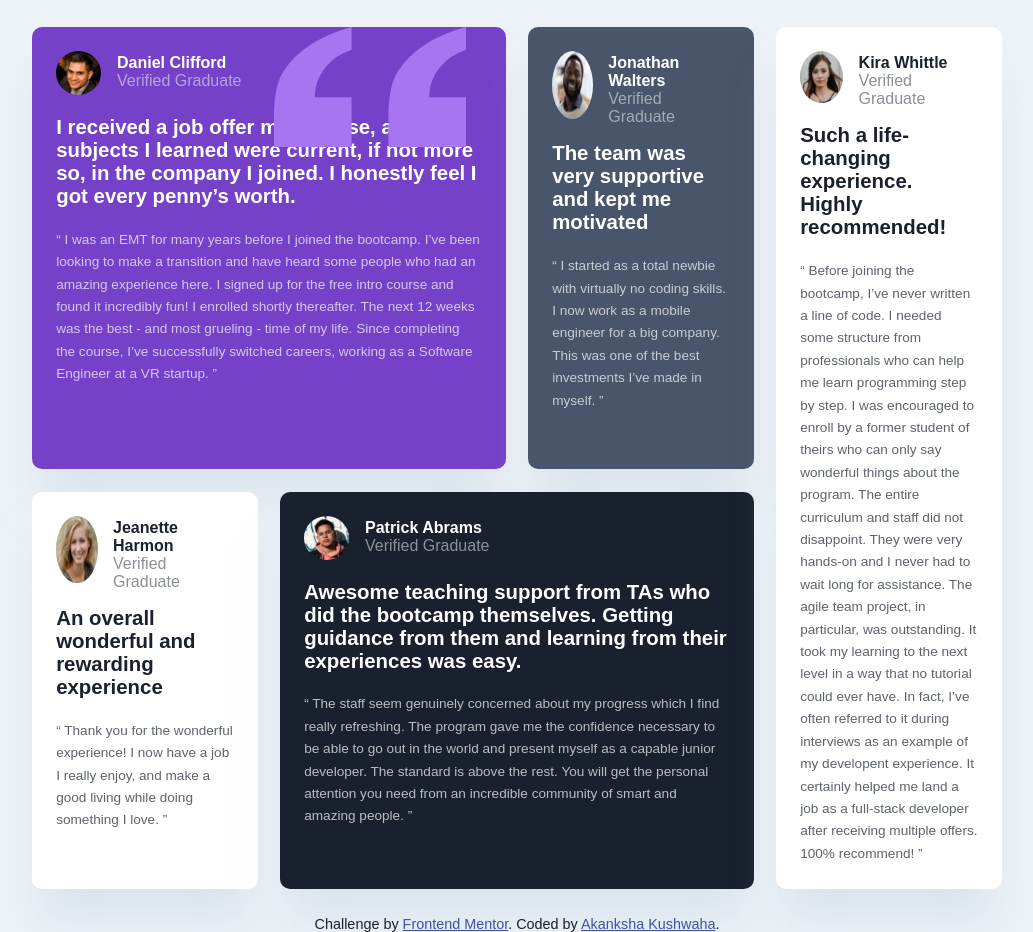
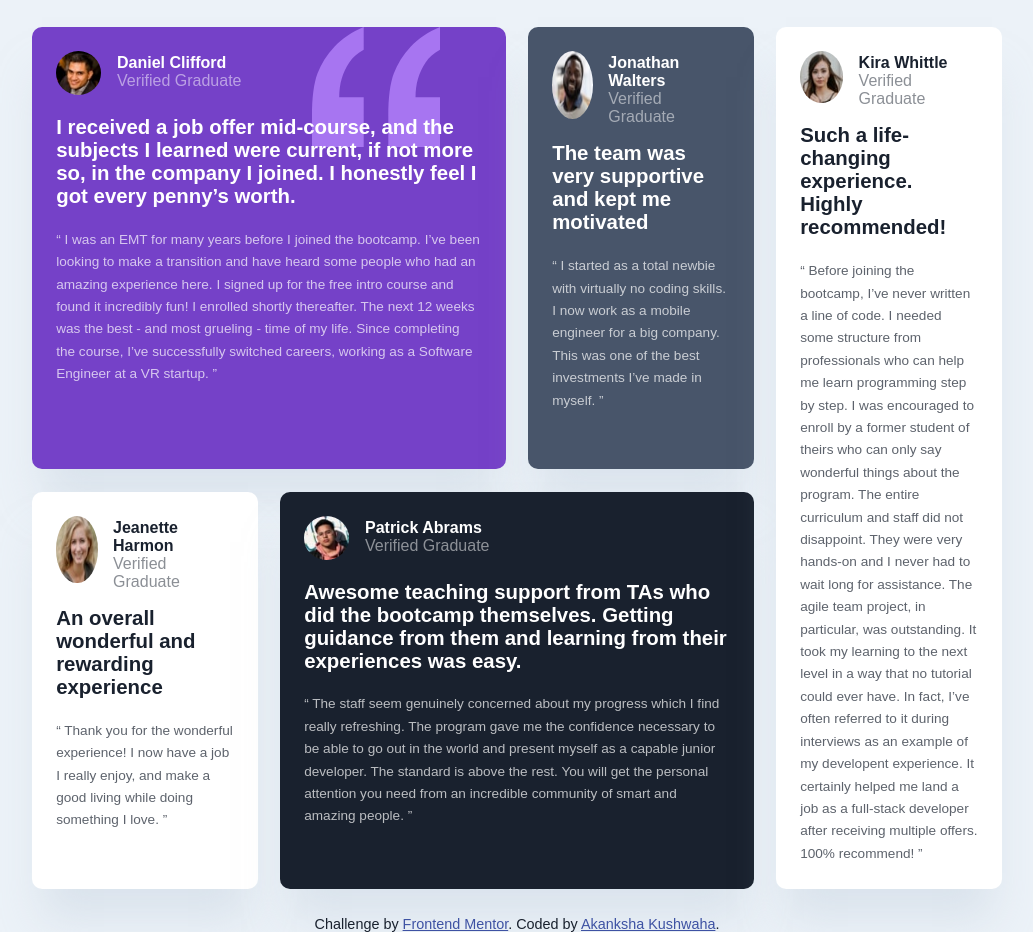
Before and after one commit to aku1310/testimonials-grid-section-main, a plain HTML site: page index.html in a window 1280 px wide. Shown: the whole page, without its empty margins (123-1156 px from the left). Drawn offline with Linux system fonts and the light colour scheme; a web font is replaced by a local one.

Commit message:
added background image

```diff
--- a/style.css
+++ b/style.css
@@ -113,6 +113,11 @@ img {
     padding-top: 1rem;
 }
 
+.text {
+    position: relative;
+    z-index: 1;
+}
+
 .attribution {
     font-size: 0.9rem;
     text-align: center;
@@ -160,8 +165,8 @@ img {
 
     .quotation img {
         height: 15%;
-        width: 15%;
-        margin-left: 17vw;
+        width: 10%;
+        margin-left: 20vw;
         margin-top: -3vh;
         z-index: 0;
     }
```
